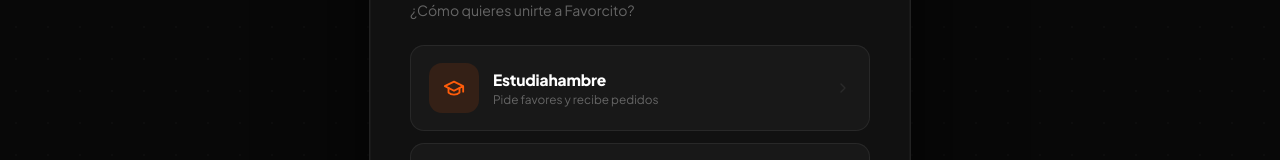
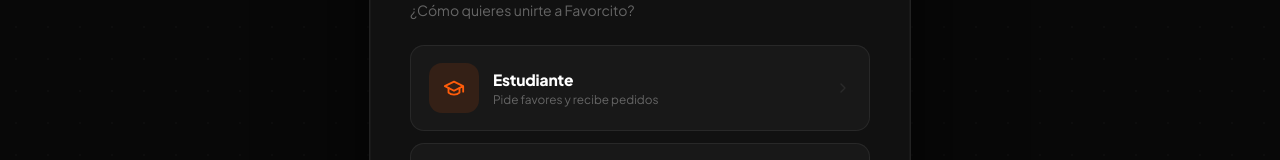
Before and after one commit to YilinRoux/favorcito, a React app in the folder frontend/: page /registro in a window 1280 px wide. Shown: the part 404-564 px from the top of the page. Built offline with nearby package versions, Linux system fonts and the light colour scheme; the HTML template or start-up script is replaced by a standard one.

Commit message:
Rename student role label

```diff
--- a/frontend/src/pages/auth/Registro.jsx
+++ b/frontend/src/pages/auth/Registro.jsx
@@ -97,7 +97,7 @@
                 </svg>
               </div>
               <div className="rg-role-content">
-                <span className="rg-role-label">Estudiahambre</span>
+                <span className="rg-role-label">Estudiante</span>
                 <span className="rg-role-desc">Pide favores y recibe pedidos</span>
               </div>
               <svg className="rg-role-arrow" viewBox="0 0 24 24" fill="none" stroke="currentColor" strokeWidth="2" strokeLinecap="round" strokeLinejoin="round" width="16" height="16">
```
